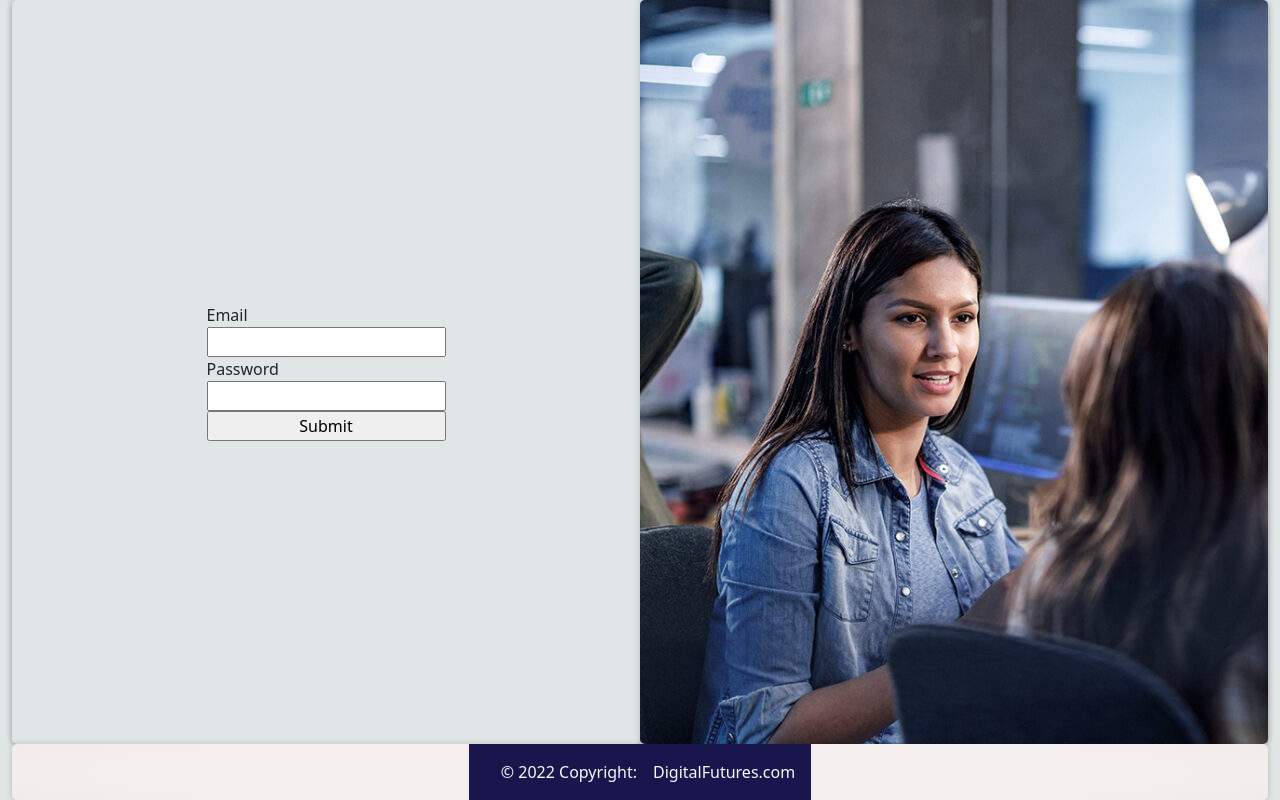
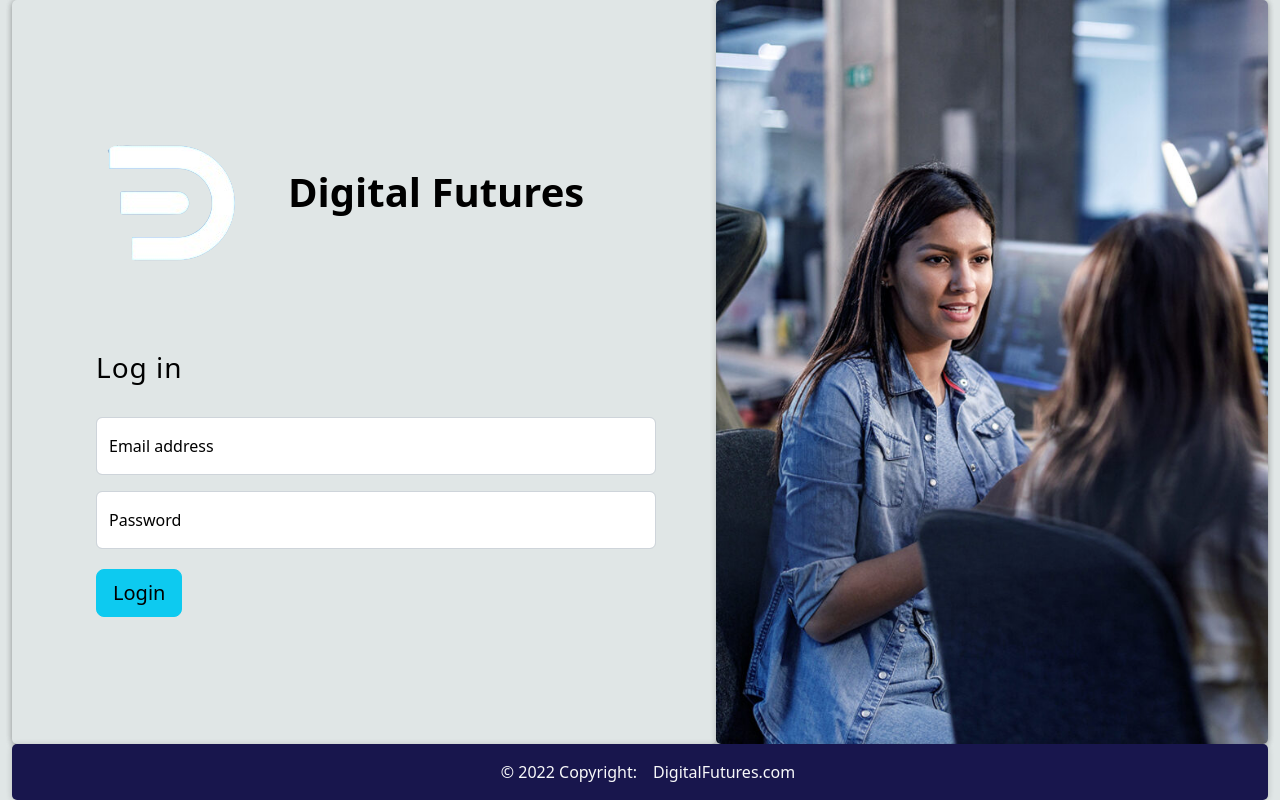
Before and after one commit to Team-Engineering-Project/IndustryPartner, a React (Create React App) app in the folder client/: page / in a window 1280 px wide. Built offline with nearby package versions, Linux system fonts and the light colour scheme.

Commit message:
Finished Login Component

```diff
--- a/client/src/App.css
+++ b/client/src/App.css
@@ -49,7 +49,7 @@ body {
 .logoimage {
   width: 30px;
   height: 30px;
-  margin-bottom: 3px;
+  /* margin-bottom: 3px; */
 
 
 }
@@ -69,7 +69,7 @@ body {
   display: grid;
   grid-template-columns: 200px 1fr;
   grid-template-rows: 60px 1fr 60px;
-  gap: 1em 1em;
+  /* gap: 1em 1em; */
   grid-auto-flow: row;
   grid-template-areas:
     "header header"
--- a/client/src/App.js
+++ b/client/src/App.js
@@ -5,8 +5,7 @@ import React from 'react';
 import Header from '../src/components/Header';
 import StartComponent from './components/StartComponent';
 
-function App()
-{
+function App() {
   return (
     <>
       {/* <Header />
--- a/client/src/components/Footer.jsx
+++ b/client/src/components/Footer.jsx
@@ -1,3 +1,4 @@
+
 import 'bootstrap/dist/css/bootstrap.min.css';
 
 function Footer() {
--- a/client/src/components/Header.jsx
+++ b/client/src/components/Header.jsx
@@ -5,27 +5,26 @@ import 'bootstrap/dist/css/bootstrap.min.css';
 import '../App.css';
 
 
-function Header()
-{
+function Header() {
     return (
         <>
 
             <div className="Header-Comp">
             </div>
 
-            <nav class="navbar navbar-expand-sm navbar-dark flex-sm-nowrap flex-wrap" style={{ width: '100%' }}>
-                <div class="container-fluid">
-                    <a class="navbar-brand" href="/">
+            <nav className="navbar navbar-expand-sm navbar-dark flex-sm-nowrap flex-wrap" style={{ width: '100%' }}>
+                <div className="container-fluid">
+                    <a className="navbar-brand" href="/">
                         <img src={logo3}
                             alt="Digital futures logo" className="logoimage" /> DFX
                     </a>
-                    <div class="navbar-collapse collapse flex-grow-1 justify-content-end" id="navbarNavAltMarkup">
-                        <div class="navbar-nav">
+                    <div className="navbar-collapse collapse flex-grow-1 justify-content-end" id="navbarNavAltMarkup">
+                        <div className="navbar-nav">
                             {/* <a class="nav-item nav-link 1" href="#"> Talk to us {/*<span class="sr-only">(current)</span></a>*/}
                             {/* <a class="nav-item nav-link 2" href="#"> Home button </a> */}
                             {/* <a class="nav-item nav-link 3" href="#"> Your requirements </a> */}
-                            <a class="nav-item nav-link 4" href="https://digitalfutures.com/contact/" > Talk to us</a>
-                            <a class="nav-item nav-link 4" href="/"> Talent spotlight </a>
+                            <a className="nav-item nav-link 4" href="https://digitalfutures.com/contact/" > Talk to us</a>
+                            <a className="nav-item nav-link 4" href="/"> Talent spotlight </a>
 
                         </div>
                     </div>
--- a/client/src/components/Login.jsx
+++ b/client/src/components/Login.jsx
@@ -1,13 +1,83 @@
-const Login = () =>
-{
+import bootstrap from 'bootstrap';
+import dfLogo from './logo3.png';
+const Login = () => {
     return (
         <>
-            <a>Email</a>
-            <input type='email'></input>
-            <a>Password</a>
-            <input type='password'></input>
-            <input type="submit"></input>
+            <section>
+                <div className="container-fluid">
+                    <div className="row">
+                        <div className="col text-black">
+                            {/* <h1>Digital Futures</h1> */}
+                            <div className="px-4 ms-xl-4">
+                                <img src={dfLogo} alt="" />
+                                <i className="fas fa-crow fa-2x me-3 pt-5 mt-xl-4" style={{ color: '#709085' }}></i>
+                                <span className="h1 fw-bold mb-0">Digital Futures</span>
+                            </div>
+                            <div className="d-flex align-items-center h-custom-2 px-5 ms-xl-4 mt-5 pt-5 pt-xl-0 mt-xl-n5">
+                                <form style={{ width: '35rem' }}>
+                                    <h3 className="fw-normal mb-3 pb-3" style={{ letterSpacing: '1px' }}>Log in</h3>
+                                    <div class="form-floating mb-3">
+                                        <input type="email" class="form-control" id="floatingInput" placeholder="name@example.com" />
+                                        <label for="floatingInput">Email address</label>
+                                    </div>
+                                    <div class="form-floating mb-3">
+                                        <input type="password" class="form-control" id="floatingPassword" placeholder="Password" />
+                                        <label for="floatingPassword">Password</label>
+                                    </div>
+                                    <div className="pt-1 mb-4">
+                                        <button className="btn btn-info btn-lg btn-block" type="button">Login</button>
+                                    </div>
+                                </form>
+                            </div>
+                        </div>
+                    </div>
+                </div>
+            </section>
         </>
+
+
+        // <section className="vh-100">
+        //     <div className="container-fluid">
+        //         <div className="row">
+        //             <div className="col-sm-6 text-black">
+
+        //                 <div className="px-5 ms-xl-4">
+        //                     <i className="fas fa-crow fa-2x me-3 pt-5 mt-xl-4" style={{ color: '#709085' }}></i>
+        //                     <span className="h1 fw-bold mb-0">Logo</span>
+        //                 </div>
+
+        //                 <div className="d-flex align-items-center h-custom-2 px-5 ms-xl-4 mt-5 pt-5 pt-xl-0 mt-xl-n5">
+
+        //                     <form style={{ width: '35rem' }}>
+
+        //                         <h3 className="fw-normal mb-3 pb-3" style={{ letterSpacing: '1px' }}>Log in</h3>
+
+        //                         <div className="form-outline mb-4">
+        //                             <input style={{ width: '100%' }} type="email" id="form2Example18" className="form-control form-control-lg" />
+        //                             <label className="form-label" htmlFor="form2Example18">Email address</label>
+        //                         </div>
+
+        //                         <div className="form-outline mb-4">
+        //                             <input type="password" id="form2Example28" className="form-control form-control-lg" />
+        //                             <label className="form-label" htmlFor="form2Example28">Password</label>
+        //                         </div>
+
+        //                         <div className="pt-1 mb-4">
+        //                             <button className="btn btn-info btn-lg btn-block" type="button">Login</button>
+        //                         </div>
+
+        //                         <p className="small mb-5 pb-lg-2"><a className="text-muted" href="#!">Forgot password?</a></p>
+        //                         <p>Don't have an account? <a href="#!" className="link-info">Register here</a></p>
+
+        //                     </form>
+
+        //                 </div>
+
+        //             </div>
+        //         </div>
+        //     </div>
+        // </section>
+
     )
 }
 
--- a/client/src/components/ProfileCardComponent.jsx
+++ b/client/src/components/ProfileCardComponent.jsx
@@ -4,8 +4,7 @@ import Button from 'react-bootstrap/Button';
 import Card from 'react-bootstrap/Card';
 import 'bootstrap/dist/css/bootstrap.min.css'
 
-function ProfileCardComponent({ graduate })
-{
+function ProfileCardComponent({ graduate }) {
     return (
         <Card style={{ width: '18rem', marginRight: '10px' }}>
             {/* <Card.Img variant="top" src={logo} style={{ width: '100px', padding: '10px', borderRadius: '200px' }} /> */}
--- a/client/src/components/StartComponent.jsx
+++ b/client/src/components/StartComponent.jsx
@@ -6,13 +6,15 @@ import './test.css';
 const StartComponent = () => {
     return (
 
-        <div class="container">
-            <div class="main"></div>
-            <div class="main1">
-                <Login />
+        <div className="container">
+            <div className="main"></div>
+            <div className="main1">
+                <article>
+                    <Login />
+                </article>
             </div>
-            <div class="main2"></div>
-            <div class="footer">
+            <div className="main2"></div>
+            <div className="footer">
                 <Footer />
             </div>
         </div>
--- a/client/src/components/test.css
+++ b/client/src/components/test.css
@@ -16,7 +16,6 @@
 
 .main2 {
     grid-area: 1 / 2 / 2 / 3;
-    background-image: url(df.jpg);
 }
 
 .footer {
@@ -42,12 +41,18 @@ body {
     margin: 0 auto;
 }
 
-.header,
-.footer {
-    background-image: radial-gradient(73% 147%, #EADFDF 59%, #ECE2DF 100%), radial-gradient(91% 146%, rgba(255, 255, 255, 0.50) 47%, rgba(0, 0, 0, 0.50) 100%);
-    background-blend-mode: screen;
+.main2 {
+    background-image: url(df.jpg);
+    background-repeat: no-repeat;
+    background-size: cover;
 }
 
+.footer {
+    background-color: #18164d;
+    /* what's the color ? thank you !!!
+     */
+
+}
 
 .content {
     background-image: radial-gradient(73% 147%, #EADFDF 59%, #ECE2DF 100%), radial-gradient(91% 146%, rgba(255, 255, 255, 0.50) 47%, rgba(0, 0, 0, 0.50) 100%);
```
Also changed, not shown: client/src/components/Main.jsx (+7 -14 lines), client/src/components/test.jsx (+24 -1 lines).
